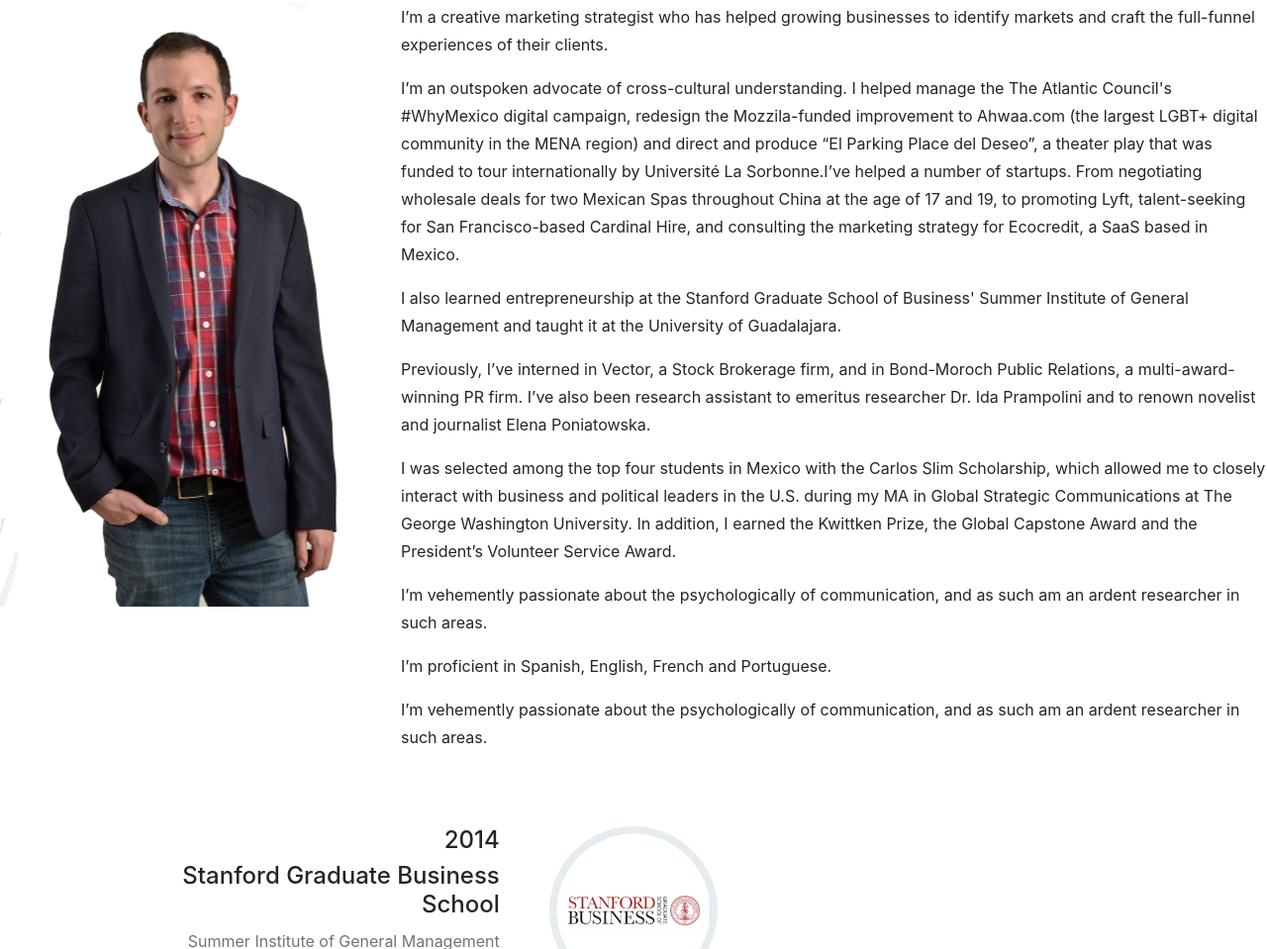
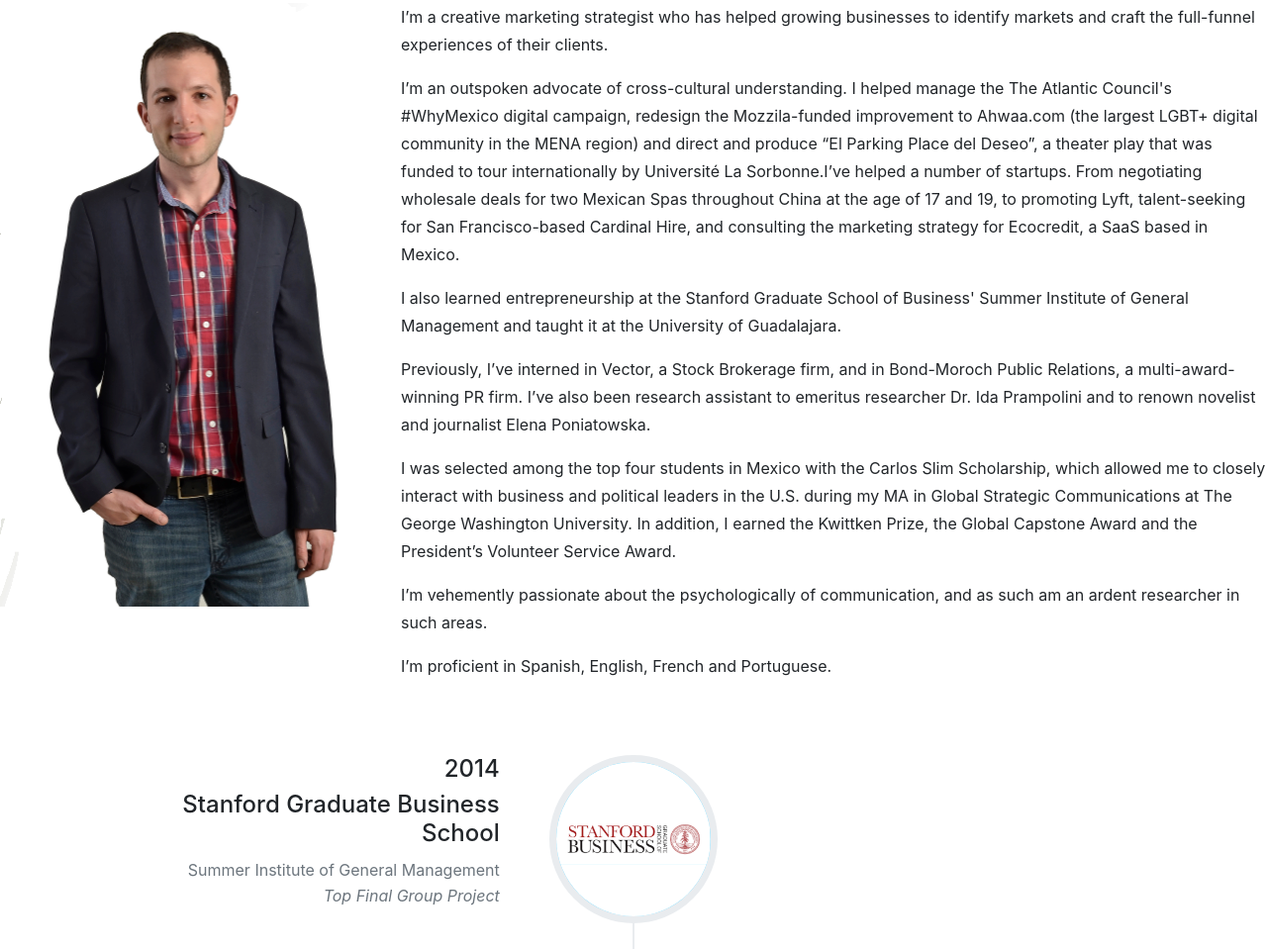
Before and after one commit to imakovoz/santilunaconsulting, a website with bundled scripts: page index.html in a window 1280 px wide. Shown: the part 3562-4521 px from the top of the page at 99% size. Built offline with nearby package versions, Linux system fonts and the light colour scheme; a web font is replaced by a local one.

Commit message:
Update index.html

```diff
--- a/index.html
+++ b/index.html
@@ -255,9 +255,6 @@
                 I’m vehemently passionate about the psychologically of communication, and as such am an ardent researcher in such areas.
               <p>
                 I’m proficient in Spanish, English, French and Portuguese.
-              </p>
-              <p>
-                I’m vehemently passionate about the psychologically of communication, and as such am an ardent researcher in such areas.
               </p>
             </span>
           </div>
```
